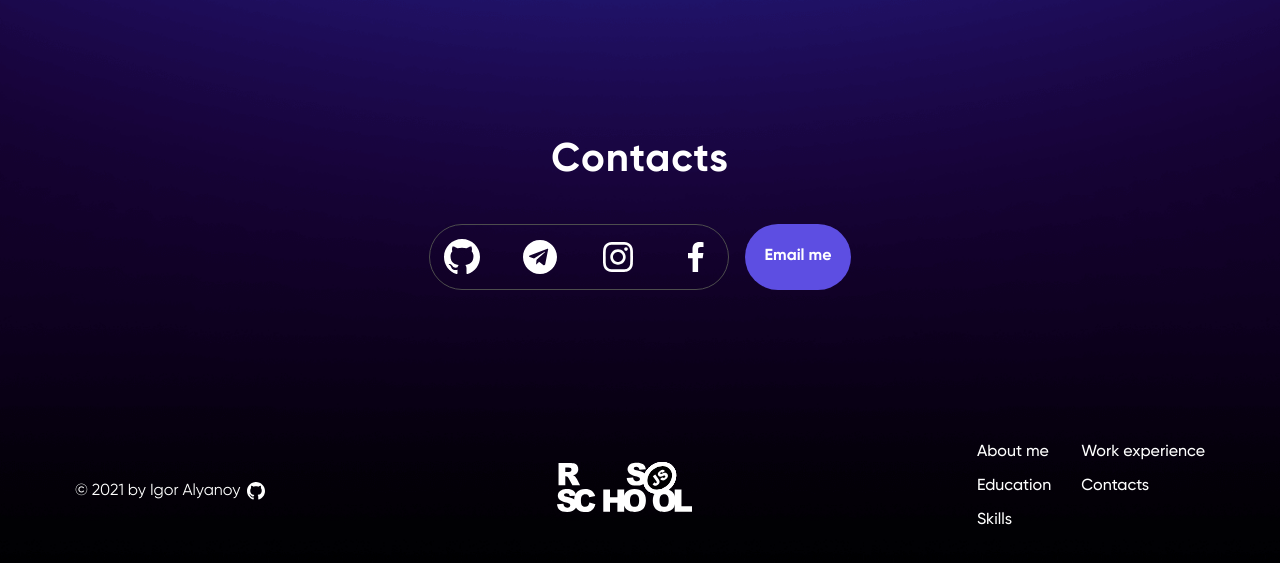
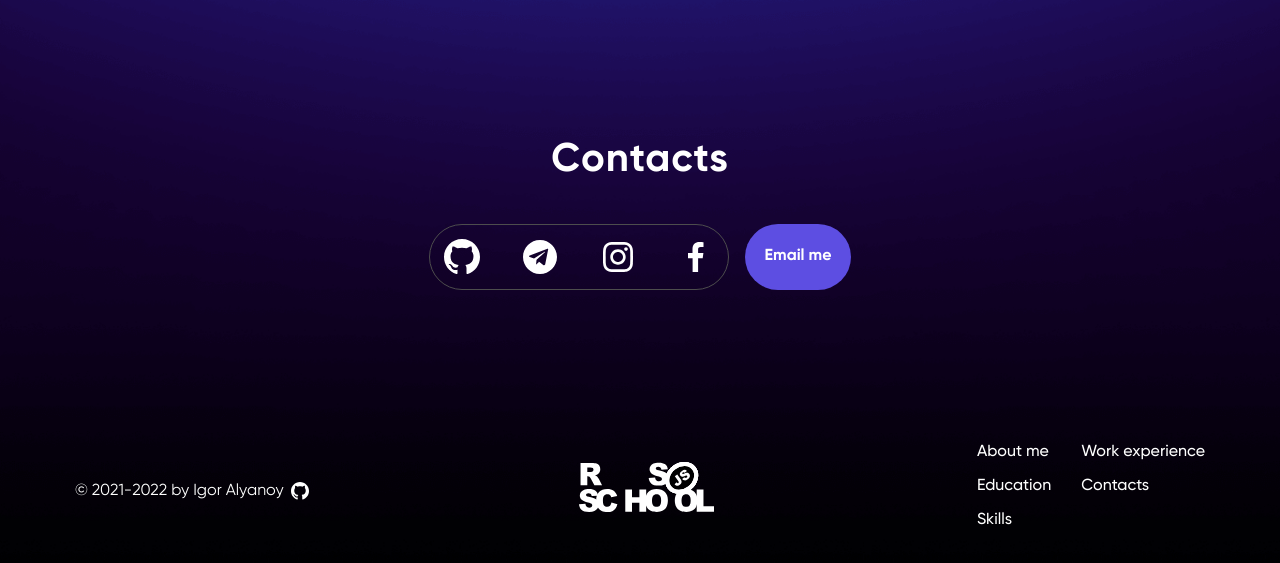
Before and after one commit to alyanoyigor/rsschool-cv, a plain HTML site: page index.html in a window 1280 px wide. Shown: the part 2473-3036 px from the top of the page. Drawn offline with nearby package versions, Linux system fonts and the light colour scheme.

Commit message:
changed years of site development

```diff
--- a/index.html
+++ b/index.html
@@ -555,7 +555,7 @@
       <div class="container">
         <div class="footer__inner">
           <article class="footer__text">
-            <h4 class="footer__text-title">© 2021 by Igor Alyanoy</h4>
+            <h4 class="footer__text-title">© 2021-2022 by Igor Alyanoy</h4>
             <a class="footer__link-img" href="https://github.com/alyanoyigor"
               ><img
                 class="footer__img"
```
